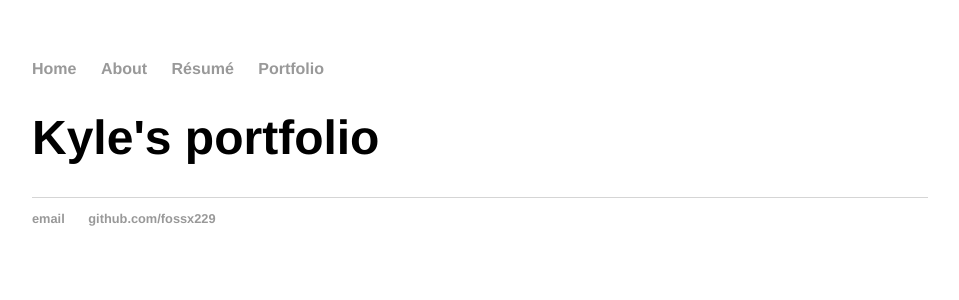
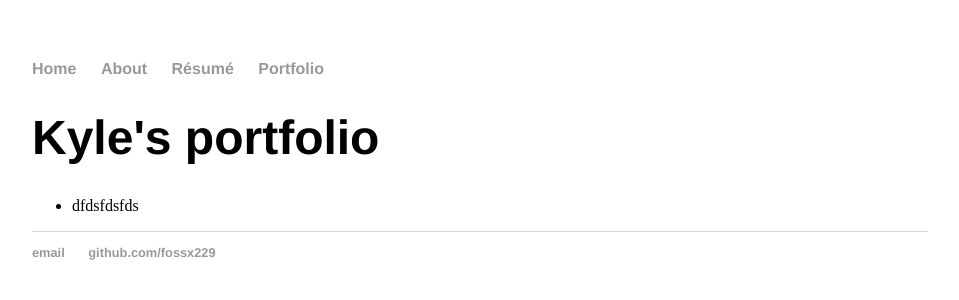
Before and after one commit to fossx229/fossx229.github.io, a Jekyll site: the page built from portfolio/index.html, in a window 1280 px wide. Shown: the top 300 px of the page, without its empty margins (160-1119 px from the left). Built offline with Jekyll 4.4.1, drawn with Linux system fonts in a browser that asks for light colours.

Commit message:
Update index.html

```diff
--- a/portfolio/index.html
+++ b/portfolio/index.html
@@ -5,5 +5,7 @@ title: Kyle's portfolio
 	<h1>{{ page.title }}</h1>
 
 <div class="portfolio">
-  {{ content }}
+<ul>
+	<li>dfdsfdsfds </li>
+</ul>
 </div>
```
